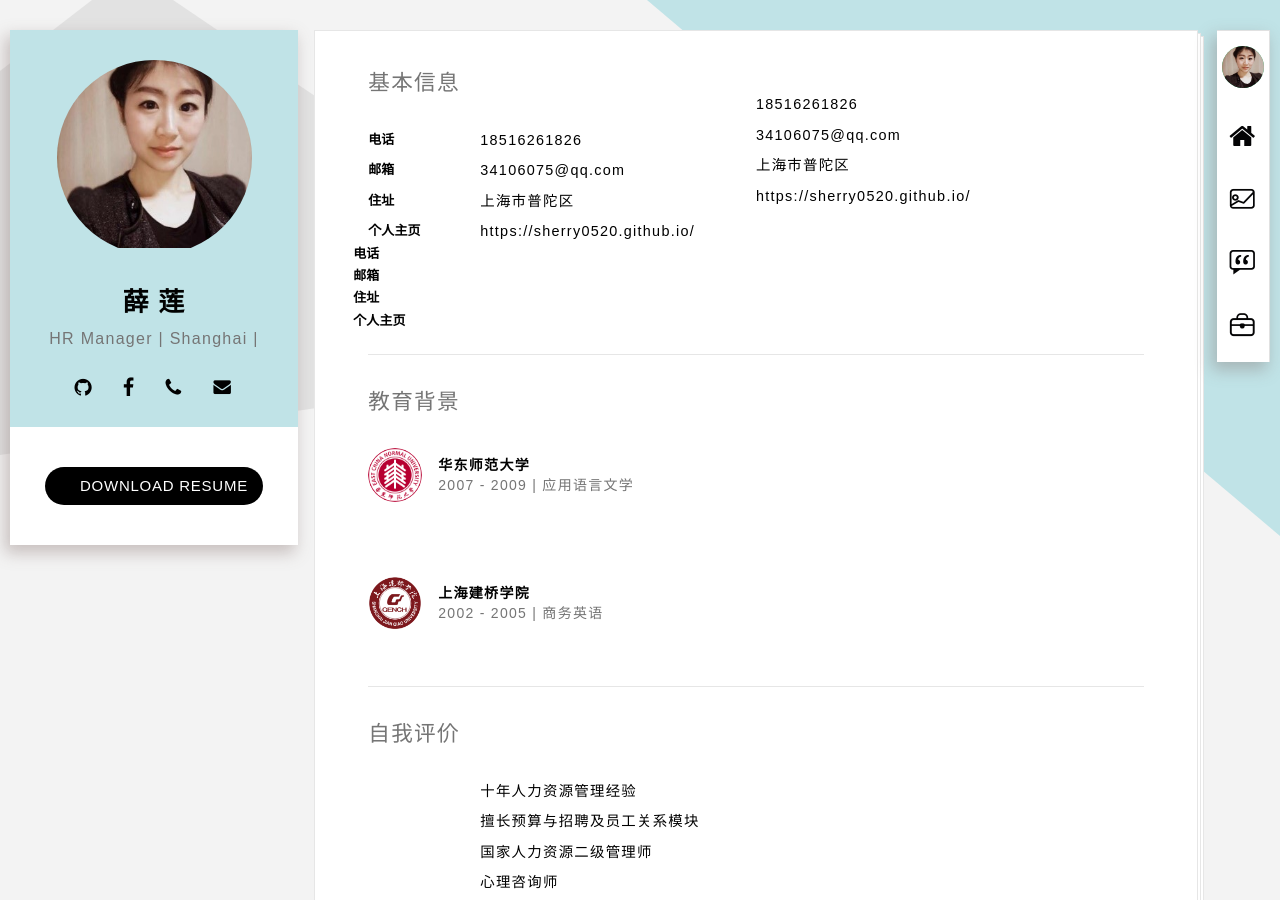
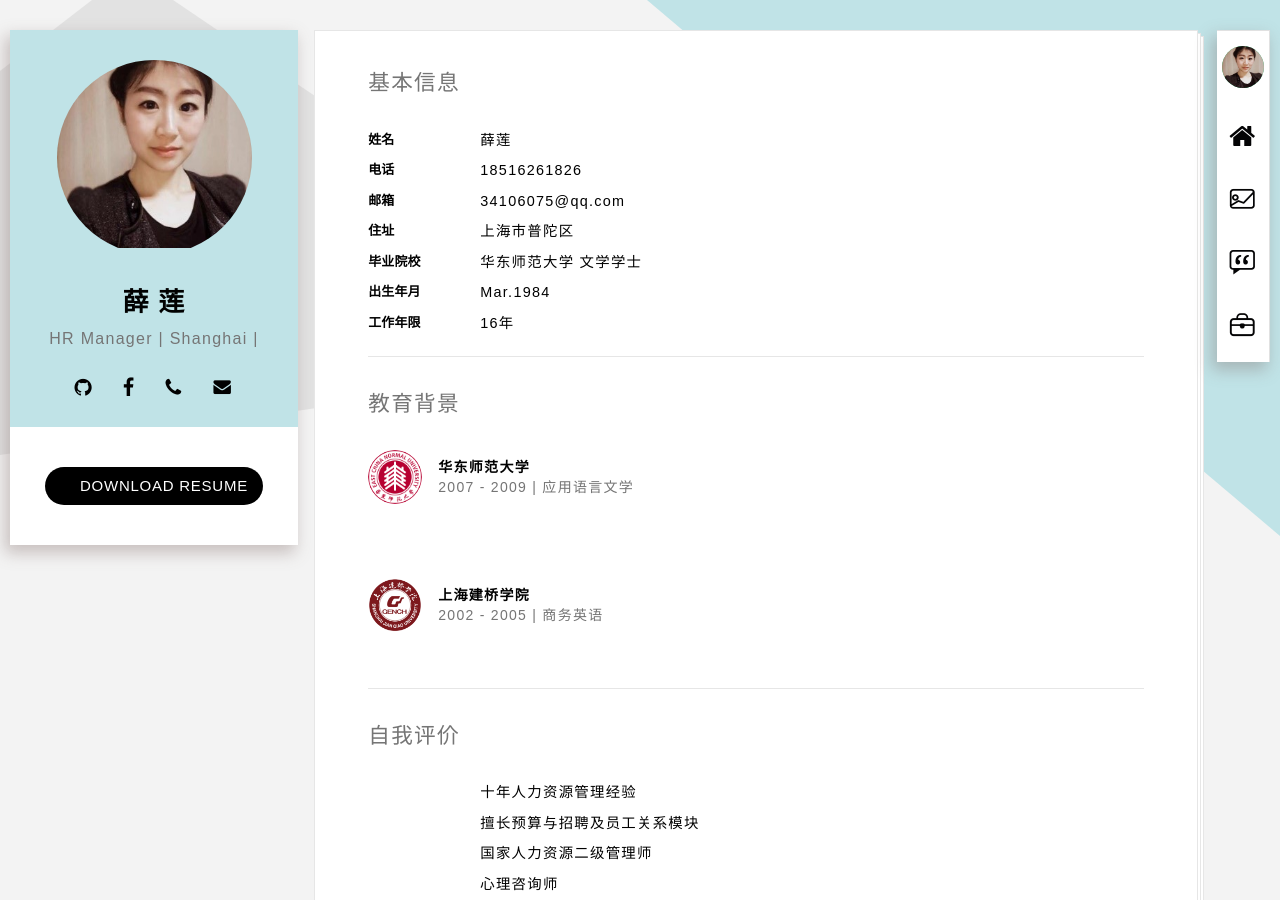
Before and after one commit to sherry0520/sherry0520.github.io, a Jekyll site: the page built from index.html, in a window 1280 px wide and 900 px high. Built offline with Jekyll 4.4.1, drawn with Linux system fonts in a browser that asks for light colours; some web fonts are replaced.

Commit message:
Update resumer_01-basic.html

```diff
--- a/_includes/resumer_01-basic.html
+++ b/_includes/resumer_01-basic.html
@@ -4,6 +4,9 @@
             <h2 class="title-thin text-muted">基本信息</h2>
 
             <dl class="dl-horizontal clear-mrg">
+
+                <dt class="text-upper">姓名</dt>
+                <dd>薛莲</dd>
 
                 <dt class="text-upper">电话</dt>
                 <dd>18516261826</dd>
@@ -14,30 +17,18 @@
                 <dt class="text-upper">住址</dt>
                 <dd>上海市普陀区</dd>
 
-                <dt class="text-upper">个人主页</dt>
-                <dd>https://sherry0520.github.io/</dd>
+                <dt class="text-upper">毕业院校</dt>
+                <dd>华东师范大学 文学学士</dd>
+
+                <dt class="text-upper">出生年月</dt>
+                <dd>Mar.1984</dd>
+
+                <dt class="text-upper">工作年限</dt>
+                <dd>16年</dd>
 
             </dl>
         </div><!-- .col-sm-6 -->
 
-        <div class="col-sm-13 clear-mrg">
-
-            <dl class="dl-horizontal clear-mrg">
-
-                <dt class="text-upper">电话</dt>
-                <dd>18516261826</dd>
-
-                <dt class="text-upper">邮箱</dt>
-                <dd>34106075@qq.com</dd>
-
-                <dt class="text-upper">住址</dt>
-                <dd>上海市普陀区</dd>
-
-                <dt class="text-upper">个人主页</dt>
-                <dd>https://sherry0520.github.io/</dd>
-
-            </dl>
-        </div><!-- .col-sm-12 -->
 
     </div><!-- .row -->
 </section><!-- .section -->
```
